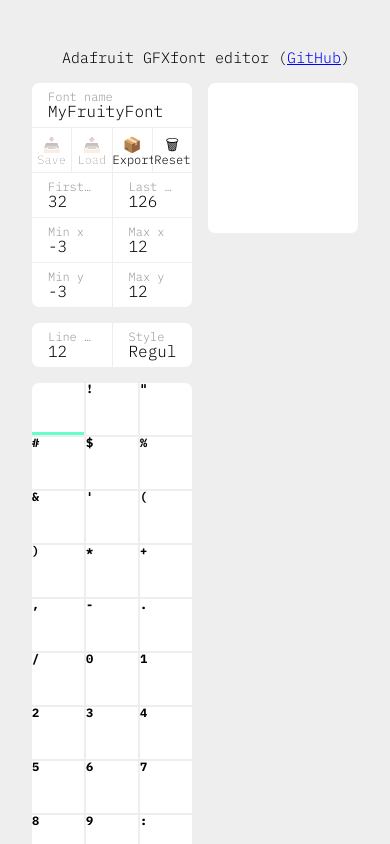
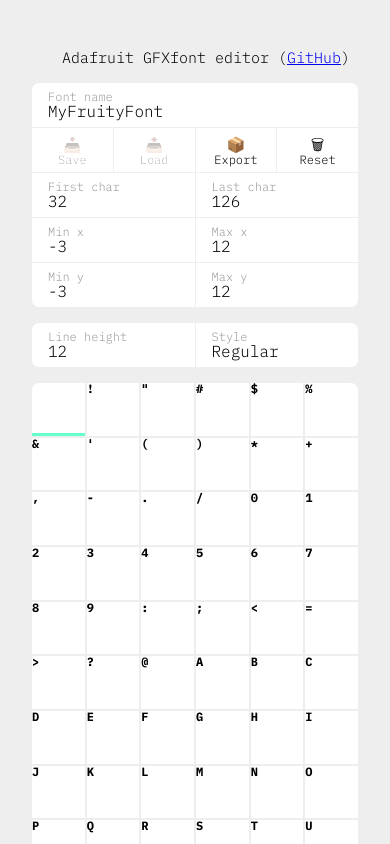
Before and after one commit to aravindet/fruitfont, a plain HTML site: page index.html in a window 390 px wide. Shown: the top 844 px of the page. Drawn offline with Linux system fonts and the light colour scheme.

Commit message:
Responsive

```diff
--- a/style.css
+++ b/style.css
@@ -16,6 +16,7 @@
 
 	margin: 0;
 	padding: 0;
+	height: 100%;
 }
 
 /*
@@ -110,17 +111,44 @@ button:hover:not(:focus-visible):not(:disabled) {
 
 #editor {
 	display: grid;
-	grid-template-columns: minmax(10rem, 20%) 1fr;
+	grid-template-columns: minmax(12rem, 22%) 1fr;
+	grid-template-rows: min-content 1fr;
 	grid-template-areas: 'font glyph' 'variant glyph';
 	flex-direction: row;
 	align-items: flex-start;
 	gap: 1rem;
+	height: 100%;
+}
+
+@media (min-aspect-ratio:16/9) {
+	#editor {
+		grid-template-columns: minmax(12rem, 22%) minmax(12rem, 22%) 1fr;
+		grid-template-rows: 1fr;
+		grid-template-areas: 'font variant glyph';
+	}
+}
+
+@media (max-aspect-ratio:1) {
+	@media (min-width: 600px) {
+		#editor {
+			grid-template-columns: 1fr 1fr;
+			grid-template-rows: min-content 1fr;
+			grid-template-areas: 'font variant' 'glyph glyph';
+		}
+	}
+
+	@media (max-width: 600px) {
+		#editor {
+			grid-template-columns: 1fr;
+			grid-template-rows: min-content min-content 1fr;
+			grid-template-areas: 'font' 'variant' 'glyph';
+		}
+	}
 }
 
 #font-panel {
 	grid-area: font;
 	grid-template-columns: 1fr 1fr 1fr 1fr;
-	/* grid-template-areas: 'name name name name' 'first first last last' 'xmin xmin xmax xmax' 'ymin ymin ymax ymax'; */
 	display: grid;
 	border-radius: var(--radius);
 	overflow: hidden;
@@ -149,9 +177,8 @@ button:hover:not(:focus-visible):not(:disabled) {
 #glyph-panel {
 	grid-area: glyph;
 	position: relative;
+	height: 100%;
 }
-
-.variant {}
 
 .variant-config {
 	display: grid;
@@ -176,7 +203,9 @@ button:hover:not(:focus-visible):not(:disabled) {
 	grid-template-columns: repeat(auto-fill, minmax(3rem, auto));
 	gap: 2px;
 	border-radius: var(--radius);
-	overflow: hidden;
+	overflow: scroll;
+	max-height: 100%;
+	min-height: 6rem;
 }
 
 .variant-glyphs>.preview {
@@ -222,10 +251,14 @@ button:hover:not(:focus-visible):not(:disabled) {
 #guides {
 	position: absolute;
 	width: 100%;
+	max-height: 100%;
+	aspect-ratio: 1;
 }
 
 canvas {
-	width: 100%;
+	height: 100%;
+	max-width: 100%;
+	aspect-ratio: 1;
 	image-rendering: pixelated;
 	border-radius: var(--radius);
 }
```
